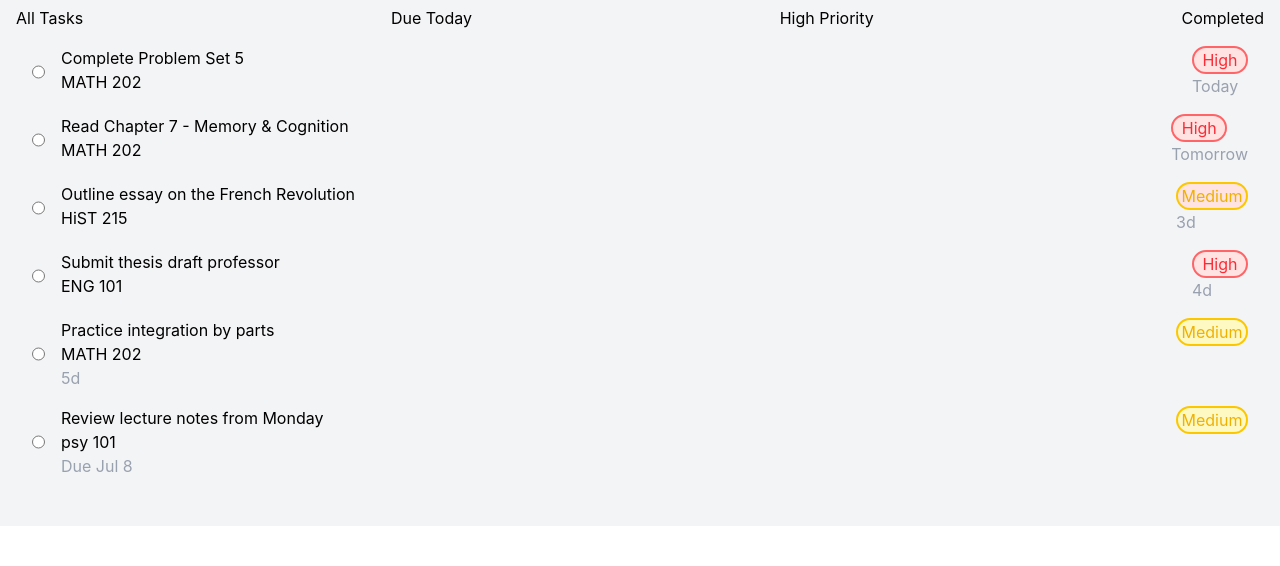
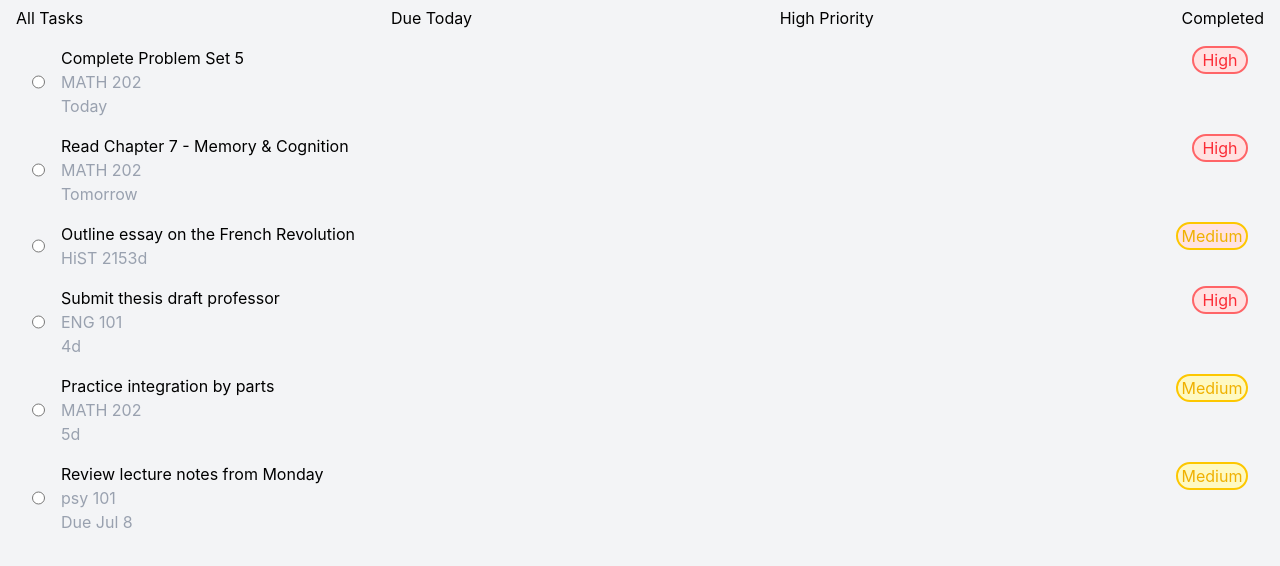
Before and after one commit to Dev-Omorh/Projects-React, a React (Vite) app in the folder StudyFlow/: page / in a window 1280 px wide. Shown: the part 2155-2721 px from the top of the page. Before the commit the page ends 2681 px from the top, so only its background shows below. Built offline with nearby package versions, Linux system fonts and the light colour scheme.

Commit message:
feat: Enhance task display with additional details and consistent styling

```diff
--- a/StudyFlow/src/Tasks.jsx
+++ b/StudyFlow/src/Tasks.jsx
@@ -30,7 +30,10 @@ function Tasks() {
                 <input type="radio" myRadio="" id="task" value="task" />
                 <div>
                   <p>Complete Problem Set 5</p>
-                  <p> MATH 202</p>
+                  <div className="text-gray-400">
+                    <p> MATH 202</p>
+                    <p>Today</p>
+                  </div>
                 </div>
               </label>
 
@@ -38,7 +41,6 @@ function Tasks() {
                 <p className="bg-red-100 text-red-500 border-2 border-red-400 rounded-2xl w-14 text-center items-end">
                   High
                 </p>
-                <p className="text-gray-400">Today</p>
               </div>
             </div>
 
@@ -47,7 +49,10 @@ function Tasks() {
                 <input type="radio" myRadio="" id="task" />
                 <div>
                   <p>Read Chapter 7 - Memory & Cognition</p>
-                  <p> MATH 202</p>
+                  <div className="text-gray-400">
+                    <p> MATH 202</p>
+                    <p>Tomorrow</p>
+                  </div>
                 </div>
               </label>
 
@@ -55,7 +60,6 @@ function Tasks() {
                 <p className="bg-red-100 text-red-500 border-2 border-red-400 rounded-2xl w-14 text-center">
                   High
                 </p>
-                <p className="text-gray-400">Tomorrow</p>
               </div>
             </div>
 
@@ -64,7 +68,10 @@ function Tasks() {
                 <input type="radio" myRadio="" id="task" />
                 <div>
                   <p>Outline essay on the French Revolution</p>
-                  <p> HiST 215</p>
+                  <div className="text-gray-400 flex">
+                    <p> HiST 215</p>
+                    <p>3d</p>
+                  </div>
                 </div>
               </label>
 
@@ -72,7 +79,6 @@ function Tasks() {
                 <p className="bg-red-100 text-yellow-500 border-2 border-yellow-400 rounded-2xl w-18 text-center ">
                   Medium
                 </p>
-                <p className="text-gray-400 flex justify-items-end">3d</p>
               </div>
             </div>
 
@@ -81,7 +87,10 @@ function Tasks() {
                 <input type="radio" myRadio="" id="task" />
                 <div>
                   <p>Submit thesis draft professor</p>
-                  <p> ENG 101</p>
+                  <div className="text-gray-400">
+                    <p> ENG 101</p>
+                    <p>4d</p>
+                  </div>
                 </div>
               </label>
 
@@ -89,7 +98,6 @@ function Tasks() {
                 <p className="bg-red-100 text-red-500 border-2 border-red-400 rounded-2xl w-14 text-center">
                   High
                 </p>
-                <p className="text-gray-400">4d</p>
               </div>
             </div>
 
@@ -98,9 +106,9 @@ function Tasks() {
                 <input type="radio" myRadio="" id="task" />
                 <div>
                   <p>Practice integration by parts</p>
-                  <div>
+                  <div className="text-gray-400">
                     <p> MATH 202</p>
-                    <p className="text-gray-400">5d</p>
+                    <p>5d</p>
                   </div>
                 </div>
               </label>
@@ -117,9 +125,9 @@ function Tasks() {
                 <input type="radio" myRadio="" id="task" />
                 <div>
                   <p>Review lecture notes from Monday</p>
-                  <div>
+                  <div className="text-gray-400">
                     <p> psy 101</p>
-                    <p className="text-gray-400">Due Jul 8</p>
+                    <p>Due Jul 8</p>
                   </div>
                 </div>
               </label>
```
